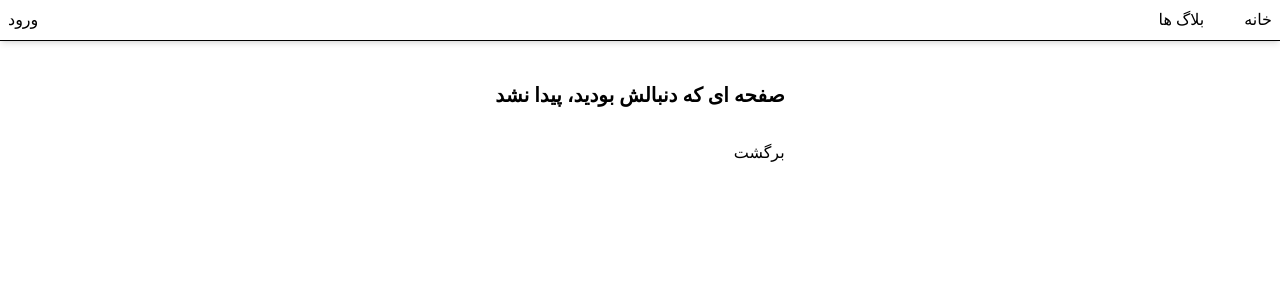
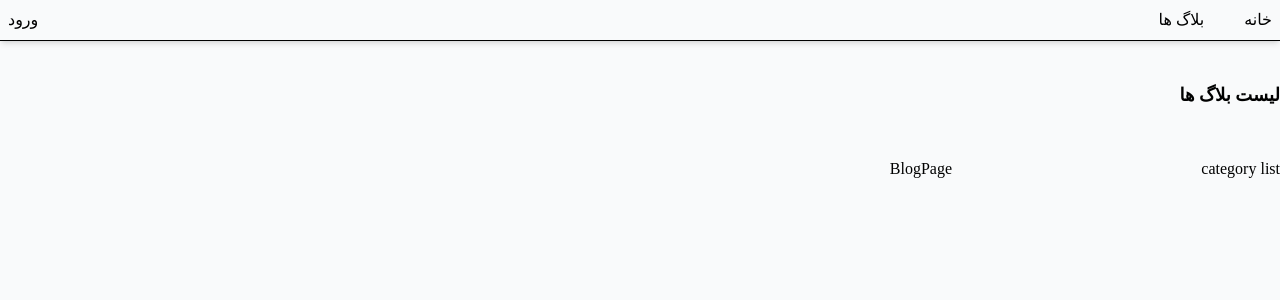
Before and after one commit to alimhp/next-blog, a Next.js app: page /blogs in a window 1280 px wide. Before the commit this address had no page. Shown: the top 300 px of the page. Built offline with nearby package versions, Linux system fonts and the light colour scheme.

Commit message:
add favicon,adding meta data

```diff
--- /dev/null
+++ b/src/app/blogs/layout.jsx
@@ -0,0 +1,17 @@
+const Layout = ({ children }) => {
+  return (
+    <div>
+      <h1 className="text-lg font-bold !mb-12 ">لیست بلاگ ها</h1>
+      <div className="grid grid-cols-12 gap-8">
+        <div className="col-span-12  lg:col-span-4 xl:col-span-3 space-y-4">
+          category list{" "}
+        </div>
+        <div className="col-span-12 lg:col-span-4 xl:col-span-9">
+          {children}
+        </div>
+      </div>
+    </div>
+  );
+};
+
+export default Layout;
--- /dev/null
+++ b/src/app/blogs/page.jsx
@@ -0,0 +1,8 @@
+export const metadata = {
+  title: "بلاگ ها",
+};
+function BlogPage() {
+  return <div>BlogPage</div>;
+}
+
+export default BlogPage;
--- a/src/app/layout.jsx
+++ b/src/app/layout.jsx
@@ -3,8 +3,11 @@
 import Header from "../components/Header";
 
 export const metadata = {
-  title: "Create Next App",
-  description: "Generated by create next app",
+  title: {
+    template: "%s | بلاگ اپ",
+    default: "بلاگ اپ",
+  },
+  description: "manage blog and comments",
 };
 
 export default function RootLayout({ children }) {
--- a/src/app/page.jsx
+++ b/src/app/page.jsx
@@ -1,5 +1,9 @@
 import Link from "next/link";
 import Button from "../ui/Button";
+
+export const metadata = {
+  title: "خانه | بلاگ اپ",
+};
 
 export default function Home() {
   return (
--- a/src/styles/globals.css
+++ b/src/styles/globals.css
@@ -49,6 +49,56 @@
     }
   }
 } */
+
+@layer base {
+  :root {
+    /* تم پیش‌فرض (Light Mode) */
+    --background-app-rgb: 249, 250, 251;
+    --color-primary-900: 74, 109, 255;
+    --color-primary-800: 92, 124, 255;
+    --color-primary-700: 110, 138, 255;
+    --color-primary-600: 128, 153, 255;
+    --color-primary-500: 146, 167, 255;
+    --color-primary-400: 164, 182, 255;
+    --color-primary-300: 183, 197, 255;
+    --color-primary-200: 201, 211, 255;
+    --color-primary-100: 219, 226, 255;
+    --color-primary-50: 228, 233, 255;
+    --color-secondary-900: 17, 24, 39;
+    --color-secondary-800: 31, 41, 55;
+    --color-secondary-700: 55, 65, 81;
+    --color-secondary-600: 75, 85, 99;
+    --color-secondary-500: 107, 114, 128;
+    --color-secondary-400: 156, 163, 175;
+    --color-secondary-300: 209, 213, 219;
+    --color-secondary-200: 229, 231, 235;
+    --color-secondary-100: 243, 244, 246;
+    --color-secondary-50: 249, 250, 251;
+    --color-secondary-0: 255, 255, 255;
+    --color-success: 0, 192, 115;
+    --color-warning: 255, 153, 0;
+    --color-error: 255, 71, 87;
+    --color-red-500: 239, 68, 68;
+    --color-red-300: 252, 165, 165;
+  }
+
+  :root.dark-mode {
+    /* تم Dark Mode */
+    --background-app-rgb: 20, 20, 20;
+    --color-secondary-900: 249, 250, 251;
+    --color-secondary-800: 243, 244, 246;
+    --color-secondary-700: 229, 231, 235;
+    --color-secondary-600: 209, 213, 219;
+    --color-secondary-500: 156, 163, 175;
+    --color-secondary-400: 107, 114, 128;
+    --color-secondary-300: 75, 85, 99;
+    --color-secondary-200: 55, 65, 81;
+    --color-secondary-100: 31, 41, 55;
+    --color-secondary-50: 17, 24, 39;
+    --color-secondary-0: 24, 33, 47;
+    --backdrop-color: 0, 0, 0;
+  }
+}
 
 .rti--container {
   background-color: rgb(var(--color-secondary-100));
@@ -152,6 +202,13 @@
   min-height: 100vh;
   user-select: none;
   background-color: rgb(var(--background-app-rgb));
+}
+.text-primary {
+  color: rgb(var(--color-primary-600));
+}
+
+.bg-secondary {
+  background-color: rgb(var(--color-secondary-100));
 }
 
 button {
```
Also changed, not shown: 1 other file (tests, documents, lock files or other folders).
